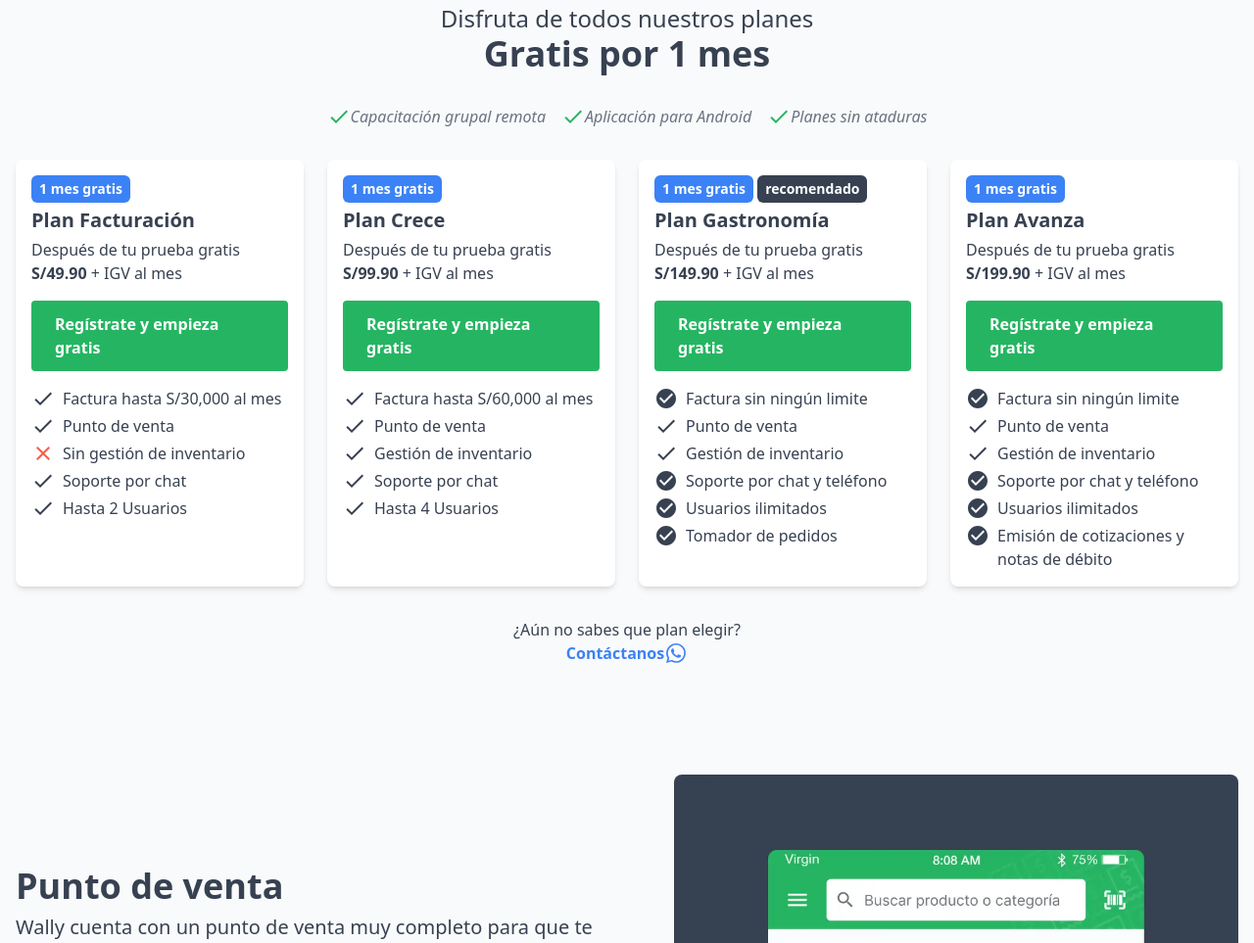
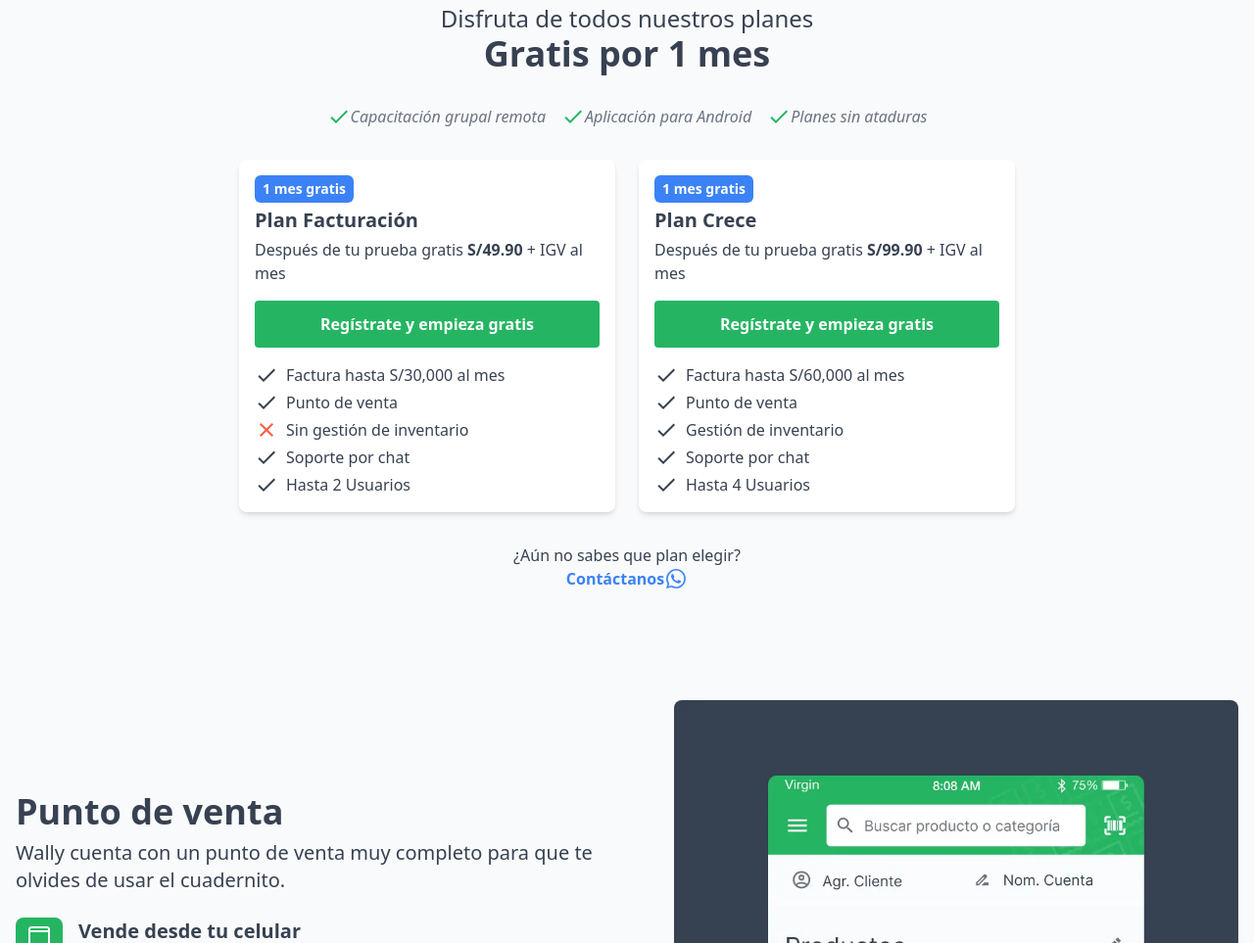
Before and after one commit to jfloresWally/lp-v3, a website: page index.html in a window 1280 px wide. Shown: the part 1469-2432 px from the top of the page at 98% size. Drawn offline with Linux system fonts and the light colour scheme; files whose address does not match are found by name.

Commit message:
remover planes gastronomia y avanza

```diff
--- a/index.html
+++ b/index.html
@@ -156,7 +156,7 @@
                     </li>
                 </ul>
             </article>
-            <article class="bg-cool-gray-50 shadow-md p-4 rounded-lg w-full max-w-sm">
+            <!-- <article class="bg-cool-gray-50 shadow-md p-4 rounded-lg w-full max-w-sm">
                 <header class="mb-4">
                     <span class="inline-block text-sm px-2 py-1 bg-blue-200 rounded-md font-bold text-cool-gray-50 mb-1">1 mes gratis</span>
                     <span class="inline-block text-sm px-2 py-1 bg-cool-gray-600 rounded-md font-bold text-cool-gray-50 mb-1">recomendado</span>
@@ -224,7 +224,7 @@
                         <span class="text-base text-cool-gray-600">Emisión de cotizaciones y notas de débito</span>
                     </li>
                 </ul>
-            </article>
+            </article> -->
         </div>
         <div class="flex flex-col justify-center items-center">
             <p class="text-base text-cool-gray-600">¿Aún no sabes que plan elegir?</p>
```
